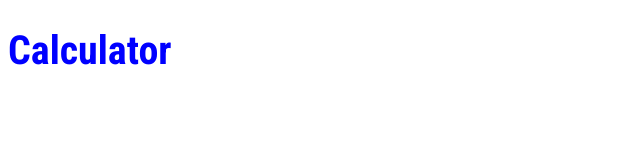
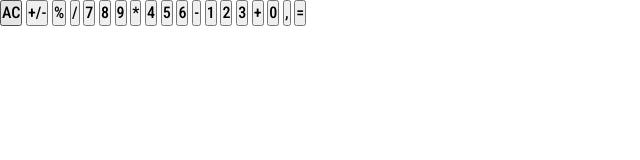
Before and after one commit to Tereshchenko-Trin/Calculator, a website built with webpack: page src/index.html in a window 1280 px wide. Shown: the whole page, without its empty margins (0-640 px from the left). Built offline with nearby package versions, Linux system fonts and the light colour scheme.

Commit message:
feat: pre-commit and project html layout were added

```diff
--- a/eslint.config.js
+++ b/eslint.config.js
@@ -4,7 +4,7 @@ import {defineConfig} from 'eslint/config';
 
 export default defineConfig([
   {
-    ignores: ['dist', 'node_modules', 'webpack.config.js'],
+    ignores: ['dist', 'node_modules'],
   },
   {
     files: ['**/*.js'],
--- a/src/index.html
+++ b/src/index.html
@@ -6,6 +6,32 @@
     <title>Calculator</title>
   </head>
   <body>
-    <h1>Calculator</h1>
+    <div class="calculator">
+      <div class="calculator__display-wrapper">
+        <div class="calculator__display calculator__display_previous"></div>
+        <div class="calculator__display calculator__display_current"></div>
+      </div>
+      <div class="calculator__buttons-wrapper">
+        <button class="calculator__button calculator__button-clear" type="button">AC</button>
+        <button class="calculator__button calculator__button-sign" type="button">+/-</button>
+        <button class="calculator__button calculator__button-percent" type="button">%</button>
+        <button class="calculator__button calculator__button-operator" type="button">/</button>
+        <button class="calculator__button" type="button">7</button>
+        <button class="calculator__button" type="button">8</button>
+        <button class="calculator__button" type="button">9</button>
+        <button class="calculator__button calculator__button-operator" type="button">*</button>
+        <button class="calculator__button" type="button">4</button>
+        <button class="calculator__button" type="button">5</button>
+        <button class="calculator__button" type="button">6</button>
+        <button class="calculator__button calculator__button-operator" type="button">-</button>
+        <button class="calculator__button" type="button">1</button>
+        <button class="calculator__button" type="button">2</button>
+        <button class="calculator__button" type="button">3</button>
+        <button class="calculator__button calculator__button-operator" type="button">+</button>
+        <button class="calculator__button calculator__button-zero" type="button">0</button>
+        <button class="calculator__button" type="button">,</button>
+        <button class="calculator__button calculator__button-operator" type="button">=</button>
+      </div>
+    </div>
   </body>
 </html>
--- a/src/style.scss
+++ b/src/style.scss
@@ -19,13 +19,31 @@
   font-display: swap;
 }
 
-body {
-  font-family: roboto;
-  font-weight: 400;
+* {
+  margin: 0;
+  padding: 0;
+  box-sizing: border-box;
+  font-family: 'roboto', 'sans-serif';
+  font-size: 16px;
+  font-weight: 500;
+  line-height: 22px;
 }
 
-h1 {
-  color: blue;
-  font-size: 40px;
-  font-weight: 700;
+.calculator {
+  &__display-wrapper {
+  }
+
+  &__display {
+    &_previous {
+    }
+
+    &_current {
+    }
+  }
+
+  &__buttons-wrapper {
+  }
+
+  &__button {
+  }
 }
```
Also changed, not shown: package.json (+14 -1 lines), .prettierrc.json, webpack.config.cjs (renamed from webpack.config.js), 3 other files.
